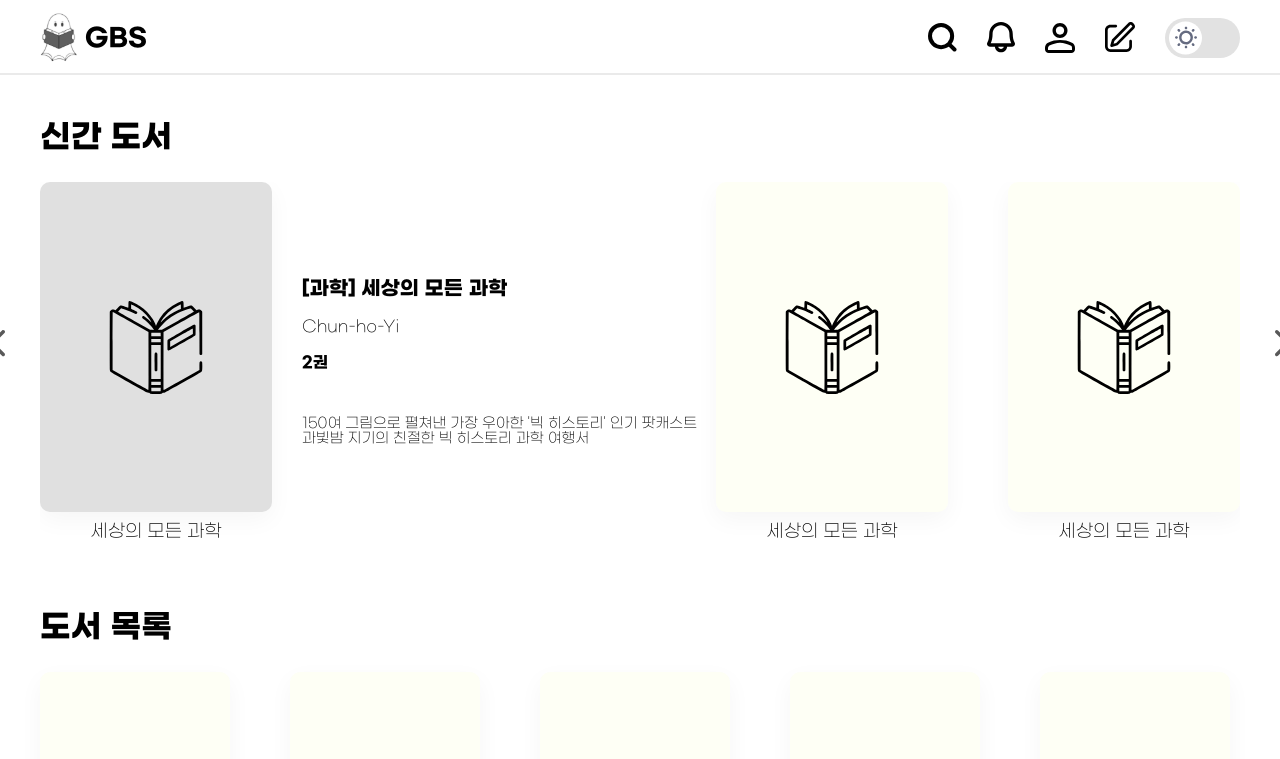
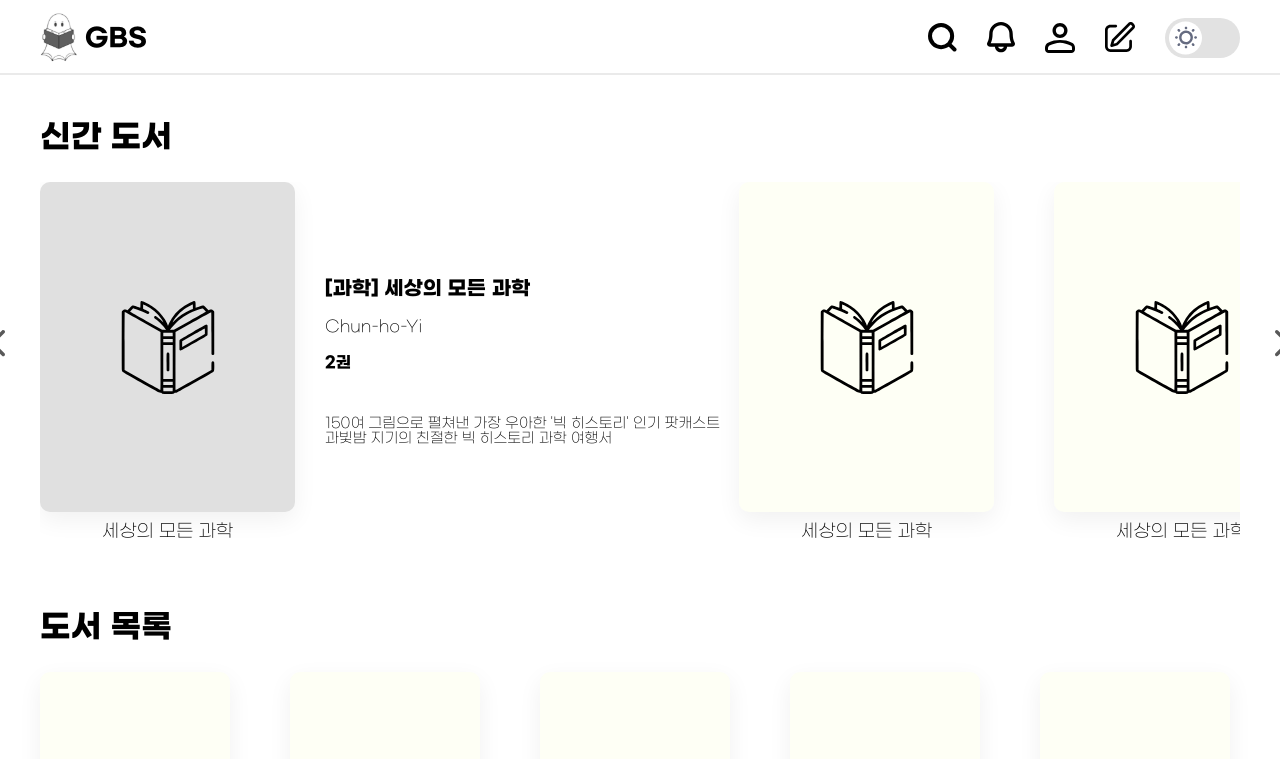
Before and after one commit to Team-GBS/GBS-client, a Next.js app: page / in a window 1280 px wide. Shown: the top 759 px of the page. Built offline with nearby package versions, Linux system fonts and the light colour scheme.

Commit message:
Fix: BookListItem

```diff
--- a/src/components/Common/atoms/BookListItem/index.tsx
+++ b/src/components/Common/atoms/BookListItem/index.tsx
@@ -1,16 +1,16 @@
 import * as S from './style';
-import { BookItemProps } from 'types/Book';
+import { BookItemProps, BookItemStyleProps } from 'types/Book';
 import { getBookColor } from 'Utils/Libs/getBookColor';
 import { NoneBookIcon } from 'assets/svg';
 import { useRecoilState } from 'recoil';
 import { ShowModalAtom } from 'recoilAtoms/recoilAtomContainer';
 
-const BookListItem = ({ title, bookType, cover, state }: BookItemProps) => {
+const BookListItem = ({ title, bookType, cover, state, translateX }: BookItemProps) => {
   const [showModal, setShowModal] = useRecoilState(ShowModalAtom);
 
   return (
     <S.ItemWrapper onClick={() => setShowModal(!showModal)}>
-      <S.CoverWrapper bookType={getBookColor[bookType]} state={state}>
+      <S.CoverWrapper bookType={getBookColor[bookType]} state={state} translateX={translateX}>
         {cover ? <></> : <NoneBookIcon />}
       </S.CoverWrapper>
       <S.Title>{title}</S.Title>
--- a/src/components/Common/atoms/BookListItem/style.ts
+++ b/src/components/Common/atoms/BookListItem/style.ts
@@ -1,5 +1,5 @@
 import styled from '@emotion/styled';
-import { BookItemStyleProps } from 'types/Book';
+import { BookItemProps, BookItemStyleProps } from 'types/Book';
 
 export const ItemWrapper = styled.div`
   display: flex;
@@ -13,7 +13,7 @@ export const ItemWrapper = styled.div`
 export const CoverWrapper = styled.div`
   width: ${(props: BookItemStyleProps) =>
     props.state === 'new'
-      ? '232px'
+      ? '255px'
       : props.state === 'detail'
       ? '345px'
       : '190px'};
@@ -24,11 +24,13 @@ export const CoverWrapper = styled.div`
       ? '465px'
       : '270px'};
   background-color: ${(props: BookItemStyleProps) => props.bookType};
+  transform: translateX(${(props: BookItemProps) => props.translateX});
+  transition-duration: 0.3s;
   display: flex;
   justify-content: center;
   align-items: center;
   border-radius: 10px;
-  box-shadow: 0px 8px 24px rgba(0, 0, 0, 0.04);
+  box-shadow: 0px 8px 24px rgba(0, 0, 0, 0.06);
   svg {
     width: 100px;
     height: 93px;
```
